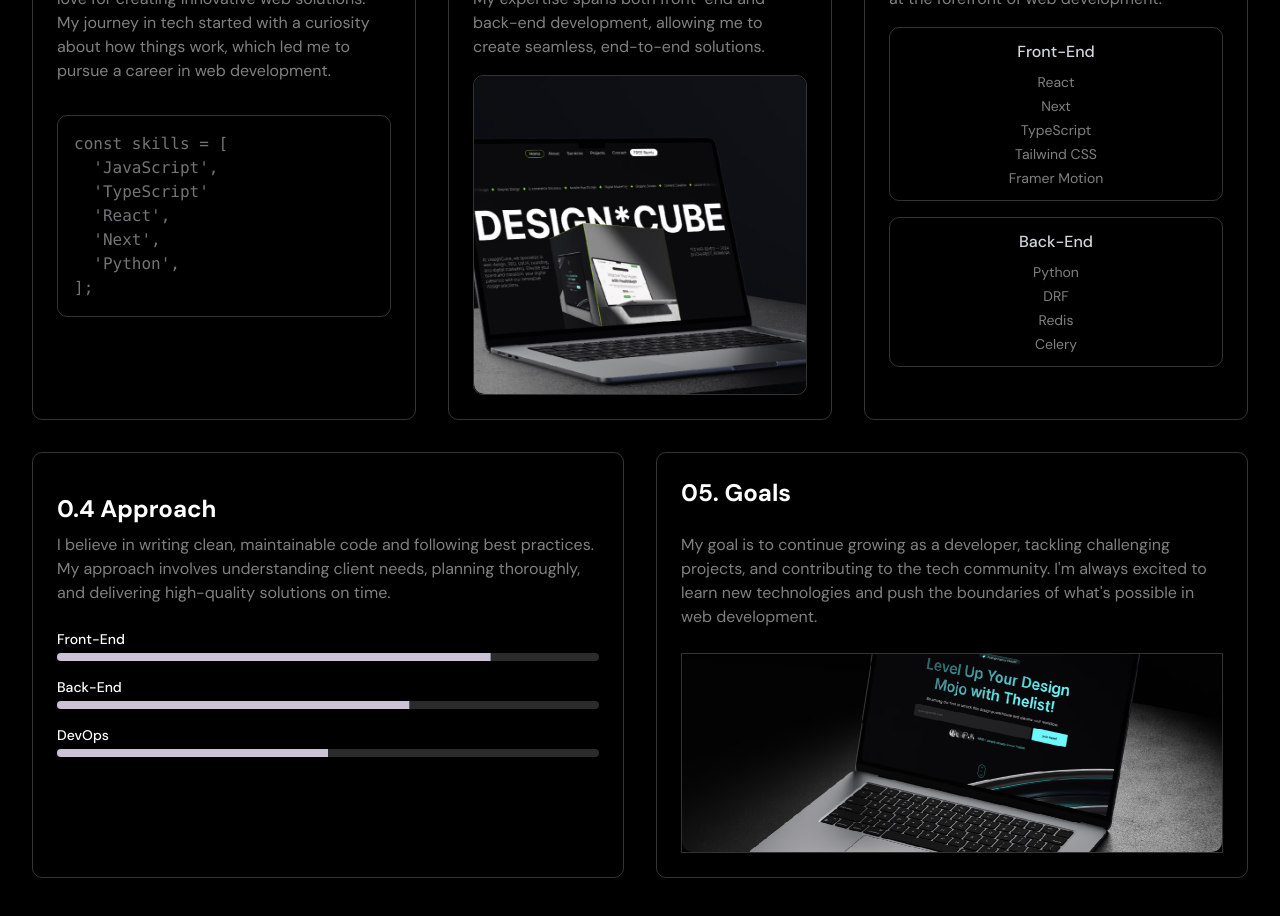
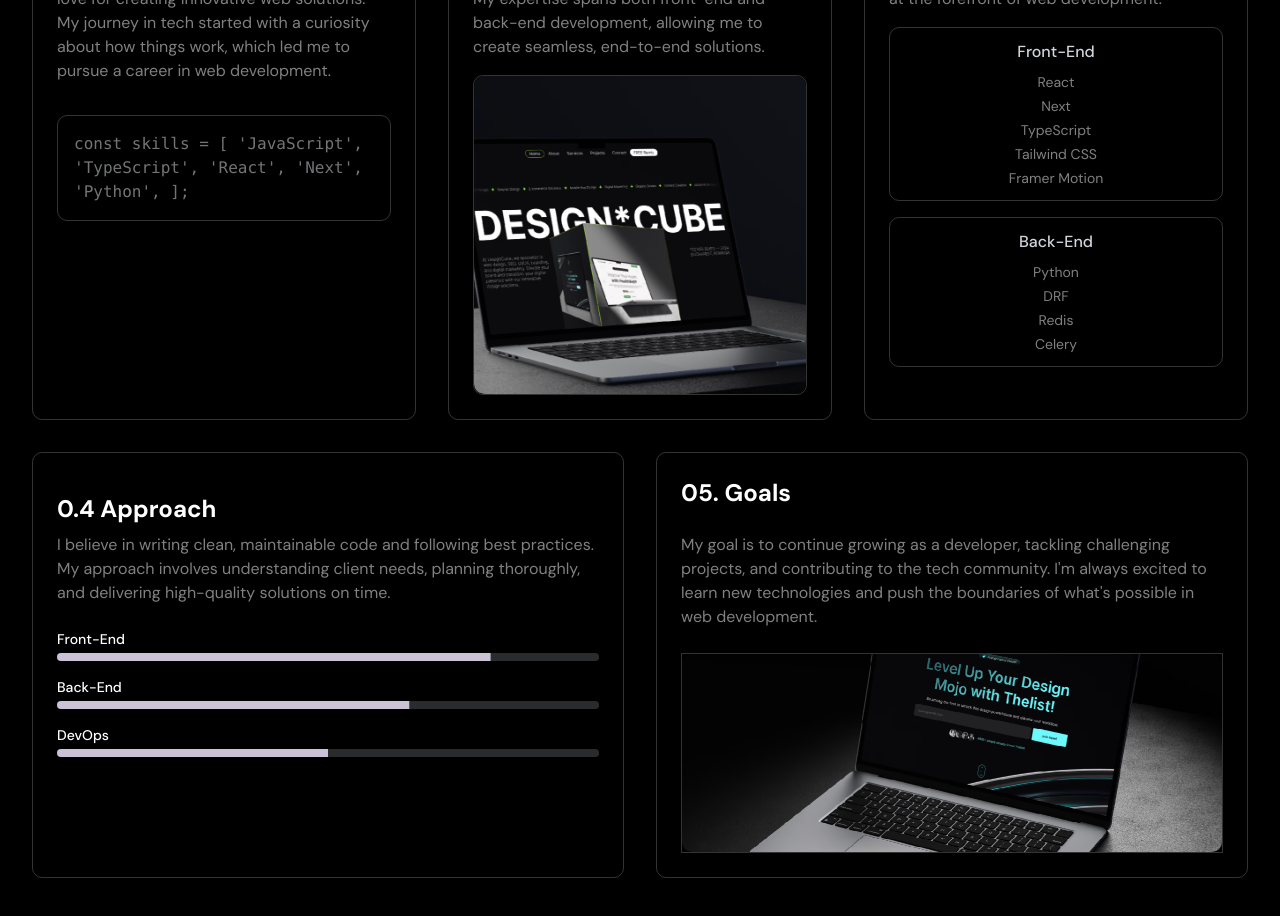
Before and after one commit to MRFAKE2002/Portfolio-Project-1, a Next.js app: page / in a window 1280 px wide. Shown: the part 1380-2296 px from the top of the page. Built offline with nearby package versions, Linux system fonts and the light colour scheme.

Commit message:
Change for eslint error

```diff
--- a/src/components/About.tsx
+++ b/src/components/About.tsx
@@ -73,18 +73,13 @@ function About() {
           </p>
           <div className="rounded-lg p-4 mb-4 border border-white/20">
             <code className="text-gray-200/50">
-              const skills = [<br />
-              &nbsp;&nbsp;'JavaScript',
-              <br />
-              &nbsp;&nbsp;'TypeScript'
-              <br />
-              &nbsp;&nbsp;'React',
-              <br />
-              &nbsp;&nbsp;'Next',
-              <br />
-              &nbsp;&nbsp;'Python',
-              <br />
-              ];
+              {`const skills = [
+                'JavaScript',
+                'TypeScript',
+                'React',
+                'Next',
+                'Python',
+              ];`}
             </code>
           </div>
         </motion.div>
```
